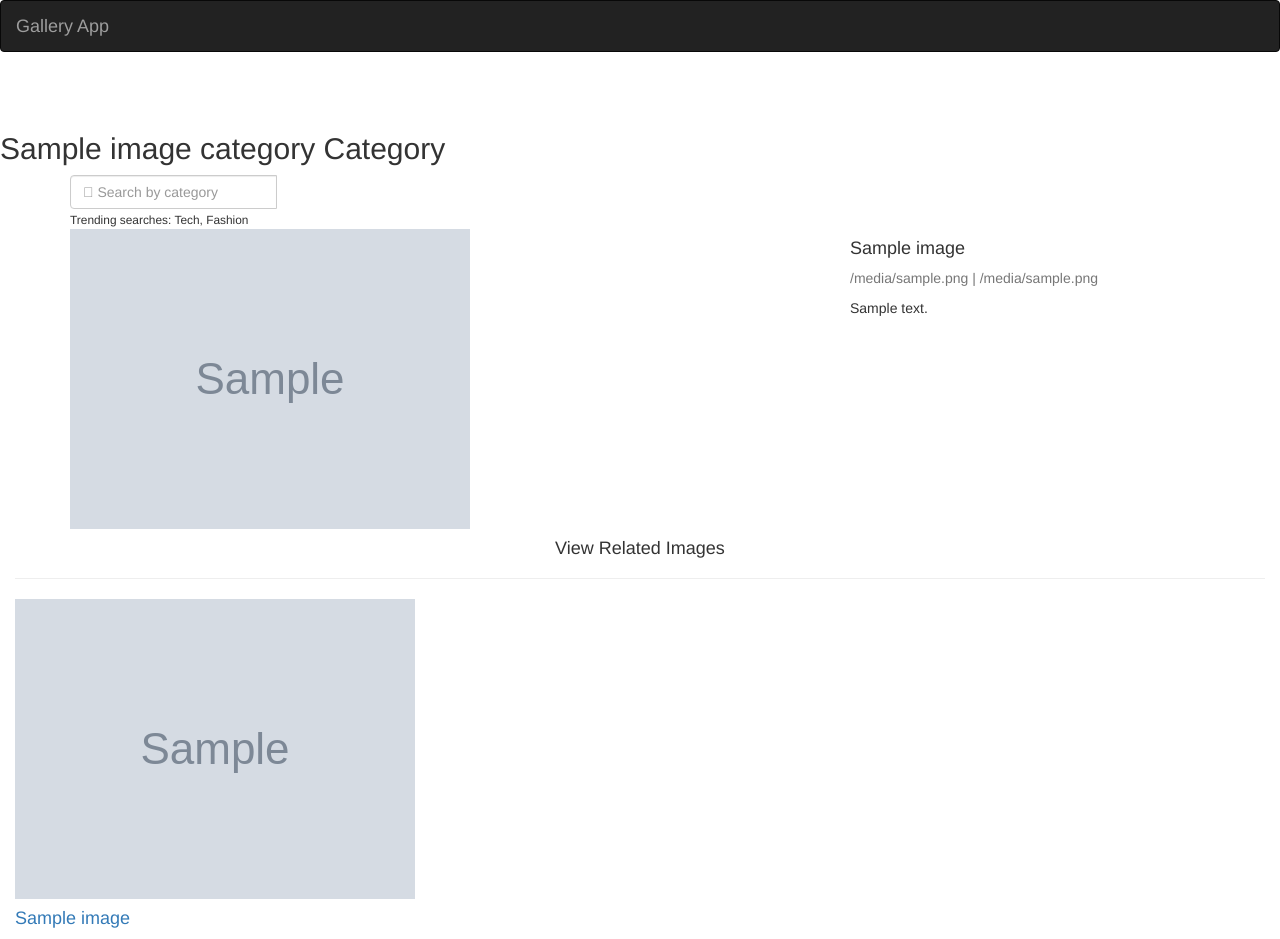
After one commit to ruthjomo/My-Gallery-App, a Django app: template GalleryApp/templates/all-photos/unique.html in a window 1280 px wide. The commit adds this page. Run offline with Django 3.2, Linux system fonts and the light colour scheme; the template is opened without the code that fills it: most values are stand-ins (such as "Sample title", 1, 10 or a date in 2020); grey boxes marked "Sample" are stand-in pictures; parts of the project's set-up code (start-up, migrations or seed data) failed here and were passed over; some libraries are stand-ins or nearby versions.

Commit message:
added a new file and codes

```diff
--- a/GalleryApp/templates/all-photos/base.html
+++ b/GalleryApp/templates/all-photos/base.html
@@ -23,6 +23,14 @@
     {% block content %} <h1 class='text-center'>Photos for {{date|date:"l d-F Y"}}</h1> {%endblock%}
 
     {% block scripts %}
+    <script>
+      function myFunction() {
+          var copyText = document.getElementById("link");
+          copyText.select();
+          document.execCommand("Copy");
+          alert("Copied the text: " + copyText.value);
+      }
+  </script>
         <script src="https://ajax.googleapis.com/ajax/libs/jquery/3.2.1/jquery.min.js"></script>
      {% bootstrap_javascript %}
     {% endblock %}
--- a/GalleryApp/templates/all-photos/location.html
+++ b/GalleryApp/templates/all-photos/location.html
@@ -67,7 +67,7 @@
                 <div class="modal-body">
                     <div class="row">
                         <div class="col-md-9 col-lg-9">
-                            <a href="{% url 'single' category_name=image.image_category.name image_id=image.id %}"><img
+                            <a href="{% url 'unique' category_name=image.image_category.name image_id=image.id %}"><img
                                     id="img{{image.id}}" src="{{image.picture.cdn_url}}" class="img-thumbnail"
                                     alt="Image" style="cursor:pointer"></a>
                         </div>
--- /dev/null
+++ b/GalleryApp/templates/all-photos/unique.html
@@ -0,0 +1,81 @@
+{%extends 'base.html'%}
+{% load static%}
+
+{% block content %}
+
+{{block.super}}
+
+
+<!-- Landing Page -->
+<div class="banner-1">
+    <div class="cover-1">
+        <h2>{{image.image_category.name}} Category</h2>
+        <div class="container imageloc">
+            <form class="form" role="search" action="{% url 'search_image' %}">
+                <div class="input-group">
+                    <input type="text" class="form-control" placeholder="&#xf3ee; Search by category"
+                        name="image_category">
+                    <br>
+                </div>
+                <small>Trending searches: Tech, Fashion</small>
+            </form>
+        </div>
+    </div>
+</div>
+
+
+<!-- displaying image -->
+<div class="container wrap">
+    <div class="row">
+        <div class="col-md-8">
+            <div class="portfolio-wrap ">
+                <div class="portfolio-wrap">
+                    <a class="img-overlay" data-toggle="modal" data-target="#{{image.id}}" style="width:100%">
+                        <img src="{{image.picture.cdn_url}}" href="" class="image" alt="Image">
+                    </a>
+                </div>
+            </div>
+        </div>
+        <div class="col-md-4">
+            <h4>{{image.name}}</h4>
+            <p class="text-muted">{{image.image_category}} | {{image.image_location}}</p>
+            <p>{{image.description}}</p>
+        </div>
+    </div>
+</div>
+
+<!-- Displaying related images -->
+<div class="container-fluid wrap">
+    <h4 class="text-center"> View Related Images </h4>
+    <hr>
+    <!-- Looping through images -->
+    <div class="row">
+        {% for image in image_category %}
+        <div class="col-xs-6 col-sm-6 col-md-4 col-lg-3">
+            <div class="portfolio-wrap ">
+                <div class="portfolio-wrap hovereffect">
+                    <a class="img-overlay" data-toggle="modal" data-target="#{{image.id}}" style="width:100%">
+                        <img src="{{image.picture.cdn_url}}" href="" class="image" alt="Image">
+                        <div class="overlay">
+                            <h4>
+                                <a href="/image/{{image.image_category.name}}/{{image.id}}">
+                                    {{image.name}}
+                                </a>
+                            </h4>
+                        </div>
+                    </a>
+                </div>
+            </div>
+        </div>
+        {% empty %}
+    </div>
+    <div class="col-sm-6 col-md-6 col-lg-6">
+        <img src="" alt="">
+    </div>
+    <div class="col-sm-6 col-md-6 col-lg-6">
+        <h2 class="text-center"> Oops! no related images now. Please check out later.</h2>
+    </div>
+    {% endfor %}
+</div>
+
+{% endblock %}
```
